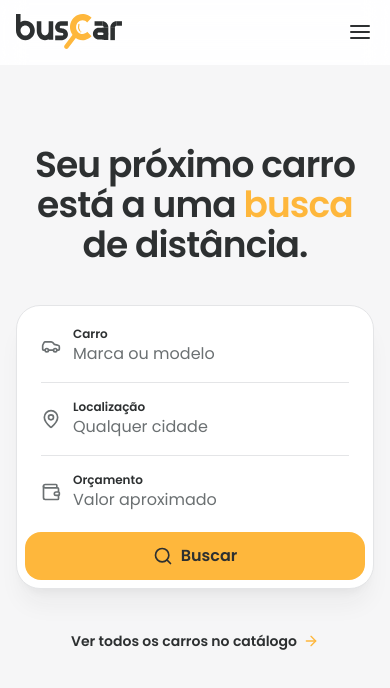
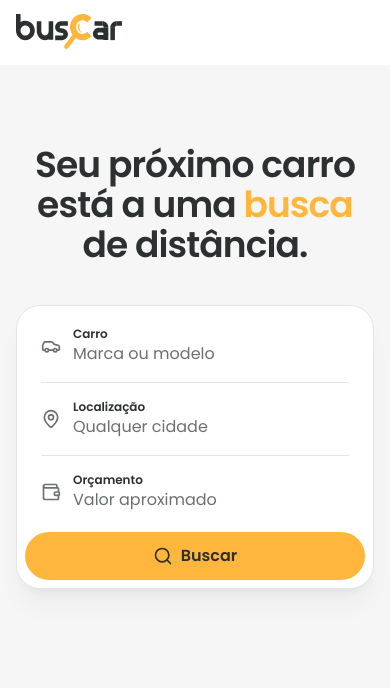
Before and after one commit to gomes-raf/case-tech-klubi, a React (Vite) app: page / in a window 390 px wide. Shown: the top 688 px of the page. Built offline with nearby package versions, Linux system fonts and the light colour scheme.

Commit message:
style: remove botoes do header

```diff
--- a/src/components/cars/car-card.tsx
+++ b/src/components/cars/car-card.tsx
@@ -45,7 +45,7 @@ export default function CarCard({ car, budget = null, misses = [], headingLevel
             </Heading>
 
             <p className="mt-2 flex items-center gap-1.5 text-sm text-muted">
-              <MapPinIcon className="size-4 shrink-0 text-(--color-primary)" />
+              <MapPinIcon className="size-4 shrink-0" />
               {car.Location}
             </p>
           </div>
--- a/src/components/header.tsx
+++ b/src/components/header.tsx
@@ -1,18 +1,9 @@
-import { useEffect, useRef, useState } from 'react'
+import { useEffect, useState } from 'react'
 
-const NAV_LINKS = [
-  { label: 'Comprar carros', href: '#carros' },
-  { label: 'Catálogo', href: '#catalogo' },
-  { label: 'Favoritos', href: '#favoritos' },
-]
-
-const LOGIN_HREF = '/login'
-const SIGNUP_HREF = '/cadastro'
-
+// A busca é a única tela, então o header mostra só a marca.
+// Catálogo, favoritos e login/cadastro ficam para os próximos passos (ver README).
 export default function Header() {
-  const [menuOpen, setMenuOpen] = useState(false)
   const [scrolled, setScrolled] = useState(() => window.scrollY > 0)
-  const toggleRef = useRef<HTMLButtonElement>(null)
 
   // Sombra no header quando a página rola
   useEffect(() => {
@@ -21,40 +12,14 @@ export default function Header() {
     return () => window.removeEventListener('scroll', onScroll)
   }, [])
 
-  // Com o menu mobile aberto: Esc fecha e devolve o foco ao botão;
-  // se a tela crescer para desktop, fecha automaticamente
-  useEffect(() => {
-    if (!menuOpen) return
-
-    const onKeyDown = (event: KeyboardEvent) => {
-      if (event.key === 'Escape') {
-        setMenuOpen(false)
-        toggleRef.current?.focus()
-      }
-    }
-    const desktop = window.matchMedia('(min-width: 48rem)')
-    const onBreakpoint = (event: MediaQueryListEvent) => {
-      if (event.matches) setMenuOpen(false)
-    }
-
-    window.addEventListener('keydown', onKeyDown)
-    desktop.addEventListener('change', onBreakpoint)
-    return () => {
-      window.removeEventListener('keydown', onKeyDown)
-      desktop.removeEventListener('change', onBreakpoint)
-    }
-  }, [menuOpen])
-
-  const closeMenu = () => setMenuOpen(false)
-
   return (
     <header
-      className={`sticky top-0 z-50 border-b bg-surface/90 backdrop-blur-md transition-shadow duration-300 ${
-        scrolled || menuOpen ? 'border-border shadow-sm' : 'border-transparent'
+      className={`sticky top-0 z-50 border-b bg-surface transition-shadow duration-300 ${
+        scrolled ? 'border-border shadow-sm' : 'border-transparent'
       }`}
     >
-      <div className="mx-auto flex h-16 max-w-7xl items-center gap-10 px-4 sm:px-6 md:h-20 lg:px-8">
-        <a href="/" className="shrink-0 rounded-md" onClick={closeMenu}>
+      <div className="mx-auto flex h-16 max-w-7xl items-center px-4 sm:px-6 md:h-20 lg:px-8">
+        <a href="/" className="shrink-0 rounded-md">
           <img
             src="/logo-buscar.svg"
             alt="busCar — página inicial"
@@ -63,111 +28,6 @@ export default function Header() {
             className="h-9 w-auto md:h-10"
           />
         </a>
-
-        {/* Navegação desktop */}
-        <nav aria-label="Menu principal" className="hidden md:block">
-          <ul className="flex items-center gap-8">
-            {NAV_LINKS.map((link) => (
-              <li key={link.href}>
-                <a
-                  href={link.href}
-                  className="relative p-2 text-sm font-medium text-muted transition-colors hover:text-foreground hover:bg-black/5 rounded-full transition:colors"
-                >
-                  {link.label}
-                </a>
-              </li>
-            ))}
-          </ul>
-        </nav>
-
-        {/* Ações desktop */}
-        <div className="ml-auto hidden items-center gap-2 md:flex">
-          <a
-            href={LOGIN_HREF}
-            className="inline-flex h-10 items-center rounded-full px-4 text-sm font-medium text-foreground transition-colors hover:bg-foreground/5"
-          >
-            Entrar
-          </a>
-          <a
-            href={SIGNUP_HREF}
-            className="inline-flex h-10 items-center rounded-full bg-primary px-5 text-sm font-semibold text-on-primary shadow-sm transition hover:bg-primary-hover active:scale-[0.98] motion-reduce:transition-none"
-          >
-            Criar conta
-          </a>
-        </div>
-
-        {/* Botão do menu mobile */}
-        <button
-          ref={toggleRef}
-          type="button"
-          aria-expanded={menuOpen}
-          aria-controls="menu-mobile"
-          aria-label={menuOpen ? 'Fechar menu' : 'Abrir menu'}
-          onClick={() => setMenuOpen((open) => !open)}
-          className="-mr-2 ml-auto inline-flex size-11 items-center justify-center rounded-full transition-colors hover:bg-foreground/5 md:hidden"
-        >
-          <span aria-hidden="true" className="relative block h-3.5 w-5">
-            <span
-              className={`absolute top-0 left-0 h-0.5 w-5 rounded-full bg-foreground transition-transform duration-300 motion-reduce:transition-none ${
-                menuOpen ? 'translate-y-1.5 rotate-45' : ''
-              }`}
-            />
-            <span
-              className={`absolute top-1.5 left-0 h-0.5 w-5 rounded-full bg-foreground transition-opacity duration-200 motion-reduce:transition-none ${
-                menuOpen ? 'opacity-0' : ''
-              }`}
-            />
-            <span
-              className={`absolute top-3 left-0 h-0.5 w-5 rounded-full bg-foreground transition-transform duration-300 motion-reduce:transition-none ${
-                menuOpen ? '-translate-y-1.5 -rotate-45' : ''
-              }`}
-            />
-          </span>
-        </button>
-      </div>
-
-      {/* Menu mobile */}
-      <div
-        id="menu-mobile"
-        inert={!menuOpen}
-        className={`grid transition-[grid-template-rows] duration-300 ease-out motion-reduce:transition-none md:hidden ${
-          menuOpen ? 'grid-rows-[1fr]' : 'grid-rows-[0fr]'
-        }`}
-      >
-        <div className="overflow-hidden">
-          <nav aria-label="Menu principal" className="border-t border-border px-4 pt-2 pb-6 sm:px-6">
-            <ul className="-mx-3 flex flex-col">
-              {NAV_LINKS.map((link) => (
-                <li key={link.href}>
-                  <a
-                    href={link.href}
-                    onClick={closeMenu}
-                    className="block rounded-lg px-3 py-3 text-base font-medium text-foreground transition-colors hover:bg-foreground/5"
-                  >
-                    {link.label}
-                  </a>
-                </li>
-              ))}
-            </ul>
-
-            <div className="mt-4 grid gap-3 border-t border-border pt-5">
-              <a
-                href={LOGIN_HREF}
-                onClick={closeMenu}
-                className="inline-flex h-12 items-center justify-center rounded-full border border-border text-base font-medium text-foreground transition-colors hover:bg-foreground/5"
-              >
-                Entrar
-              </a>
-              <a
-                href={SIGNUP_HREF}
-                onClick={closeMenu}
-                className="inline-flex h-12 items-center justify-center rounded-full bg-primary text-base font-semibold text-on-primary shadow-sm transition-colors hover:bg-primary-hover"
-              >
-                Criar conta
-              </a>
-            </div>
-          </nav>
-        </div>
       </div>
     </header>
   )
--- a/src/components/search/search-form.tsx
+++ b/src/components/search/search-form.tsx
@@ -61,7 +61,7 @@ export default function SearchForm({ filters, onChange, onSubmit }: SearchFormPr
 
       <button
         type="submit"
-        className="mt-1 inline-flex h-12 shrink-0 items-center justify-center gap-2 rounded-2xl bg-primary px-7 font-semibold text-on-primary transition hover:bg-primary-hover active:scale-[0.98] motion-reduce:transition-none md:mt-0 md:ml-1 md:h-14 lg:mt-1 lg:ml-0 lg:h-12"
+        className="mt-1 inline-flex h-12 shrink-0 items-center justify-center gap-2 rounded-full bg-primary px-7 font-semibold text-on-primary transition hover:bg-primary-hover active:scale-[0.98] motion-reduce:transition-none md:mt-0 md:ml-1 md:h-14 lg:mt-1 lg:ml-0 lg:h-12"
       >
         <SearchIcon className="size-5" />
         Buscar
--- a/src/pages/home.tsx
+++ b/src/pages/home.tsx
@@ -1,7 +1,6 @@
 import { useRef, useState } from 'react'
 import { flushSync } from 'react-dom'
 import HeroVideo from '../components/hero-video'
-import { ArrowRightIcon } from '../components/icons'
 import SearchForm from '../components/search/search-form'
 import SearchResults from '../components/search/search-results'
 import { useMediaQuery } from '../hooks/use-media-query'
@@ -46,16 +45,17 @@ export default function Home() {
     <>
       <section
         id="carros"
-        className="relative isolate scroll-mt-20 lg:grid lg:min-h-[calc(100svh-5rem)] lg:grid-cols-[minmax(0,1fr)_32rem] xl:grid-cols-[minmax(0,1fr)_36rem]"
+        className="relative isolate scroll-mt-20 lg:grid lg:min-h-[calc(100svh-5rem)] lg:grid-cols-[minmax(0,1fr)_calc(29rem_+_max(2rem,50%_-_38rem))] xl:grid-cols-[minmax(0,1fr)_calc(32rem_+_max(2rem,50%_-_38rem))]"
       >
         {/* Vídeo — desktop */}
         <div className="relative hidden lg:block">
           {isDesktop && <HeroVideo {...HERO_VIDEO} />}
         </div>
 
-        {/* Busca — no desktop vira o painel da direita */}
+        {/* Busca — no desktop vira o painel da direita. A coluna soma espaço + painel +
+            a margem do container, para o painel terminar na mesma borda do header */}
         <div className="lg:flex lg:items-center">
-          <div className="mx-auto max-w-7xl px-4 pt-14 pb-20 sm:px-6 md:pt-24 md:pb-28 lg:w-full lg:max-w-[26rem] lg:px-0 lg:py-12 xl:max-w-md">
+          <div className="mx-auto max-w-7xl px-4 pt-14 pb-20 sm:px-6 md:pt-24 md:pb-28 lg:mr-0 lg:ml-12 lg:w-[26rem] lg:max-w-none lg:px-0 lg:py-12 xl:ml-16 xl:w-[28rem]">
             <div className="text-center lg:text-left">
               <h1 className="mx-auto mt-6 max-w-3xl text-4xl font-semibold tracking-tight text-balance md:text-6xl lg:mx-0 lg:mt-0 lg:text-4xl xl:text-5xl">
                 Seu próximo carro está a uma{' '}
@@ -71,16 +71,6 @@ export default function Home() {
             <div className="mx-auto mt-10 max-w-5xl md:mt-12 lg:mt-8">
               <SearchForm filters={filters} onChange={setFilters} onSubmit={handleSearch} />
             </div>
-
-            <div className="mt-10 text-center lg:mt-6 lg:text-left">
-              <a
-                href="#catalogo"
-                className="group inline-flex items-center gap-1.5 text-sm font-semibold text-foreground"
-              >
-                Ver todos os carros no catálogo
-                <ArrowRightIcon className="size-4 transition-transform group-hover:translate-x-0.5 motion-reduce:transition-none text-primary" />
-              </a>
-            </div>
           </div>
         </div>
       </section>
```
